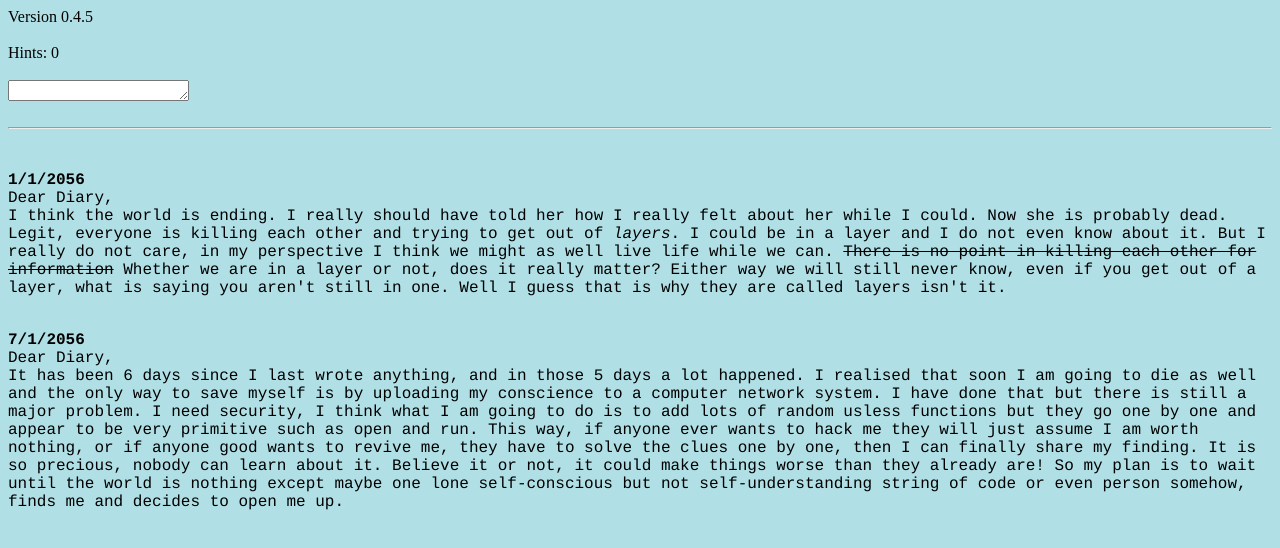
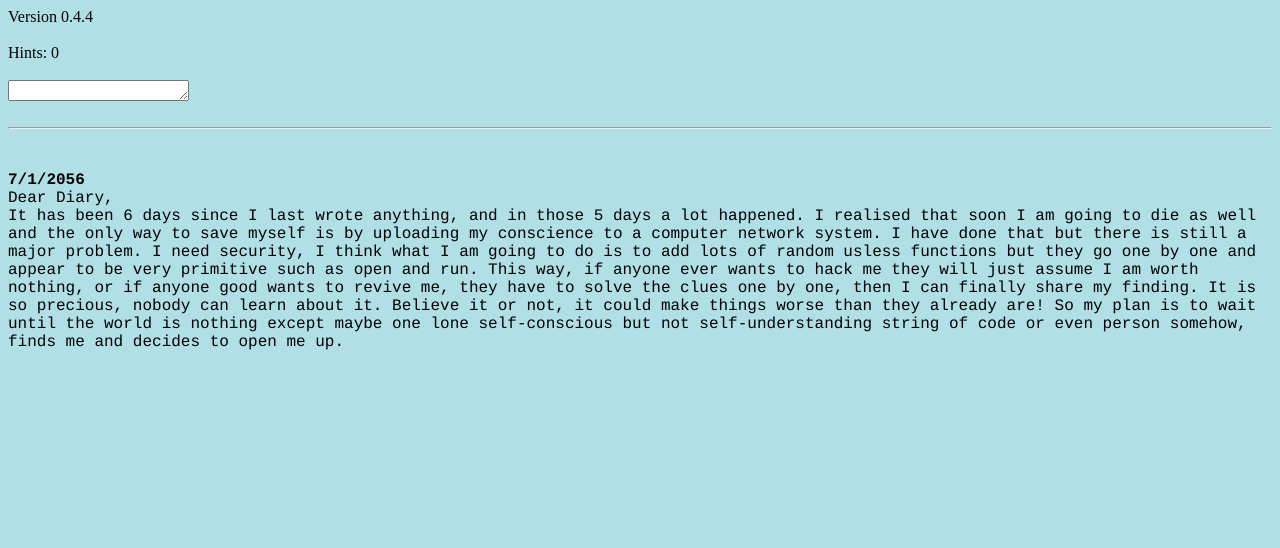
Before and after one commit to TheNumnut/TerminalOfLife, a plain HTML site: page index.html in a window 1280 px wide. Drawn offline with Linux system fonts and the light colour scheme.

Commit message:
Update index.html

```diff
--- a/index.html
+++ b/index.html
@@ -1,7 +1,7 @@
 <html>
   <head style="background-color:green;">
     <title>TOL</title>
-    <div id="version">Version 0.4.5</div>
+    <div id="version">Version 0.4.4</div>
     <br>
     <div id="hint">Hints: 0</div><br>
 
@@ -98,7 +98,7 @@
 
     <div id="output"></div><br><hr><br>
 
-      <p id="diary1" style="font-family:courier;visibility='hidden'">
+      <p hidden='hidden' id="diary1" style="font-family:courier;">
         <strong>1/1/2056</strong><br>
         Dear Diary, <br>I think the world is ending. I really should have told her how I really felt about her while I could.
         Now she is probably dead. Legit, everyone is killing each other and trying to get out of <em>layers</em>. I could be
```
